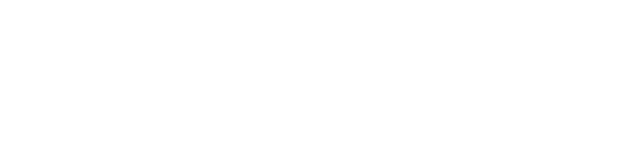
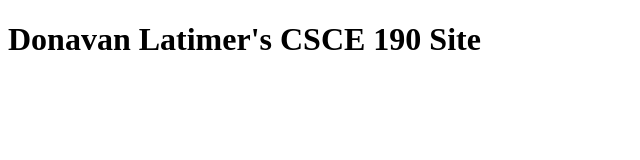
Before and after one commit to D-Lat/D-Lat.github.io, a plain HTML site: page index.html in a window 1280 px wide. Shown: the whole page, without its empty margins (0-640 px from the left). Drawn offline with Linux system fonts and the light colour scheme.

Commit message:
Add files via upload

```diff
--- a/index.html
+++ b/index.html
@@ -4,6 +4,6 @@
         <title>CSCE 190: Donavan Latimer</title>
     </head>
     <body>
-
+        <h1>Donavan Latimer's CSCE 190 Site</h1>
     </body>
 </html>
```
